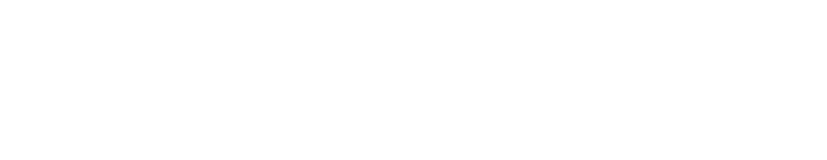
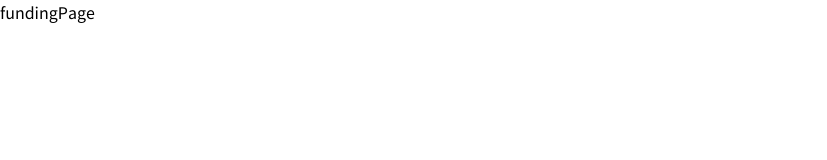
Before and after one commit to S0LStar/SOLStar, a React (Vite) app in the folder solstar/: page /funding/1 in a window 1280 px wide. Before the commit this address had no page. Shown: the top 160 px of the page, without its empty margins (0-827 px from the left). Built offline with nearby package versions, Linux system fonts and the light colour scheme.

Commit message:
Feat: 펀딩 상세 페이지 구조 설계

```diff
--- a/solstar/src/pages/FundingPage.jsx
+++ b/solstar/src/pages/FundingPage.jsx
@@ -0,0 +1,9 @@
+function FundingPage() {
+  return (
+    <>
+      <div>fundingPage</div>
+    </>
+  );
+}
+
+export default FundingPage;
--- a/solstar/src/routes/AppRoutes.jsx
+++ b/solstar/src/routes/AppRoutes.jsx
@@ -3,6 +3,9 @@
 // Main
 import MainPage from '../pages/MainPage';
 import MainContainer from '../components/main/MainContainer';
+
+// Funding
+import FundingPage from '../pages/FundingPage';
 
 function AppRoutes() {
   return (
@@ -10,6 +13,9 @@
       <Route path="/" element={<MainPage />}>
         <Route index element={<MainContainer />}></Route>
       </Route>
+
+      <Route path='/funding/:id' element={<FundingPage />}>
+      </Route>
     </Routes>
   );
 }
```
